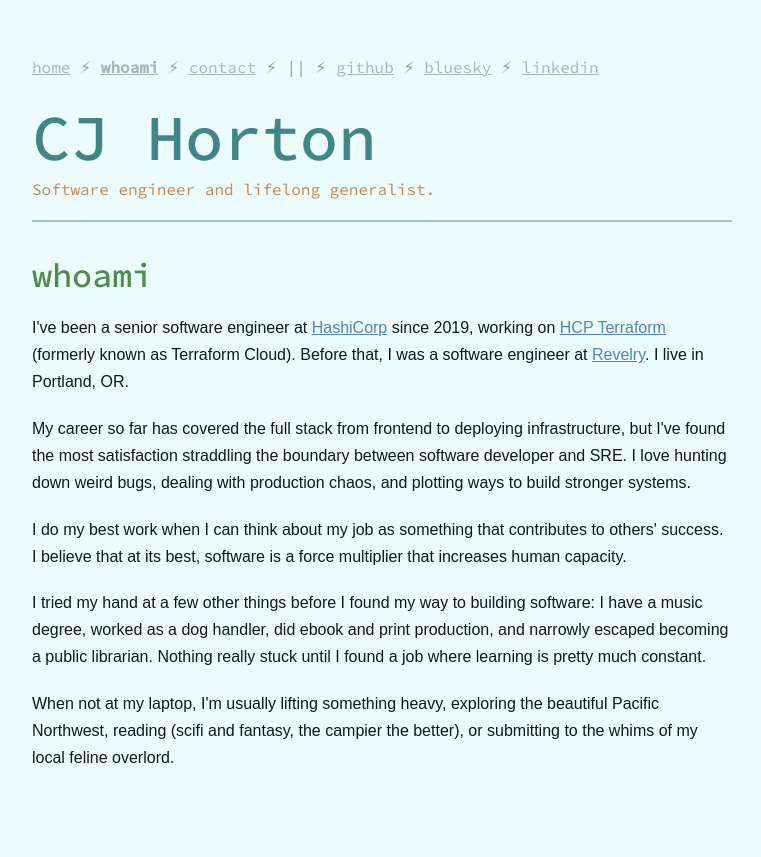
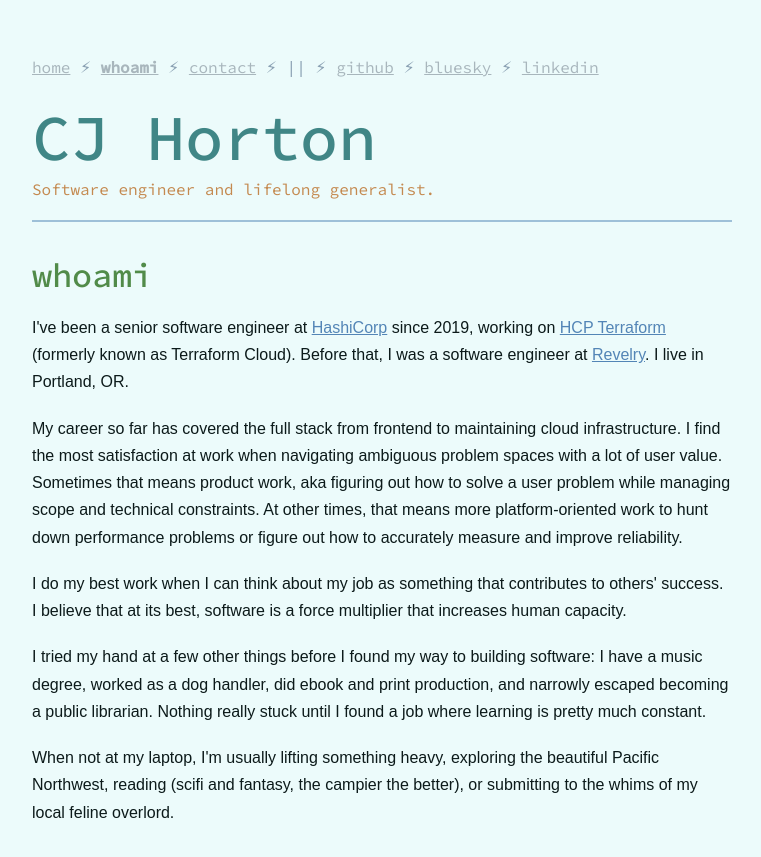
Before and after one commit to radditude/radditude.github.io, a Jekyll site: the page built from whoami.html, in a window 1280 px wide. Shown: the top 857 px of the page, without its empty margins (258-1019 px from the left). Built offline with Jekyll 4.4.1, drawn with Linux system fonts in a browser that asks for light colours; some web fonts are replaced.

Commit message:
Update whoami.html

```diff
--- a/whoami.html
+++ b/whoami.html
@@ -17,7 +17,7 @@ title: 'whoami'
 
   <p>I've been a senior software engineer at <a href="https://www.hashicorp.com/">HashiCorp</a> since 2019, working on <a href="https://www.terraform.io/cloud">HCP Terraform</a> (formerly known as Terraform Cloud). Before that, I was a software engineer at <a href="https://revelry.co/">Revelry</a>. I live in Portland, OR. </p>
 
-  <p>My career so far has covered the full stack from frontend to deploying infrastructure, but I've found the most satisfaction straddling the boundary between software developer and SRE. I love hunting down weird bugs, dealing with production chaos, and plotting ways to build stronger systems. </p>
+  <p>My career so far has covered the full stack from frontend to maintaining cloud infrastructure. I find the most satisfaction at work when navigating ambiguous problem spaces with a lot of user value. Sometimes that means product work, aka figuring out how to solve a user problem while managing scope and technical constraints. At other times, that means more platform-oriented work to hunt down performance problems or figure out how to accurately measure and improve reliability.</p>
 
   <p>I do my best work when I can think about my job as something that contributes to others' success. I believe that at its best, software is a force multiplier that increases human capacity. </p>
 
```
